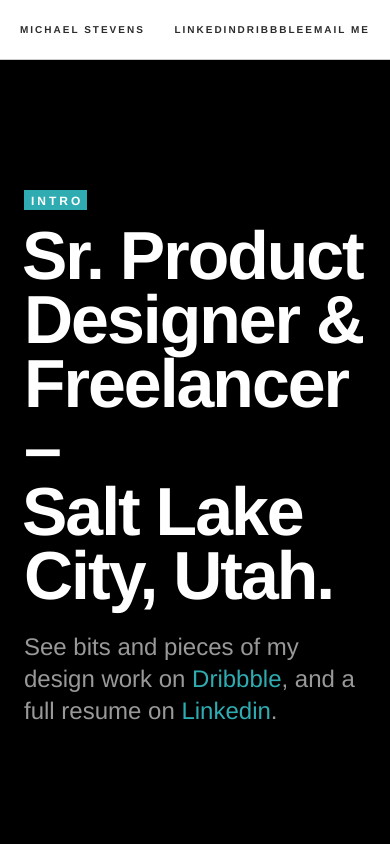
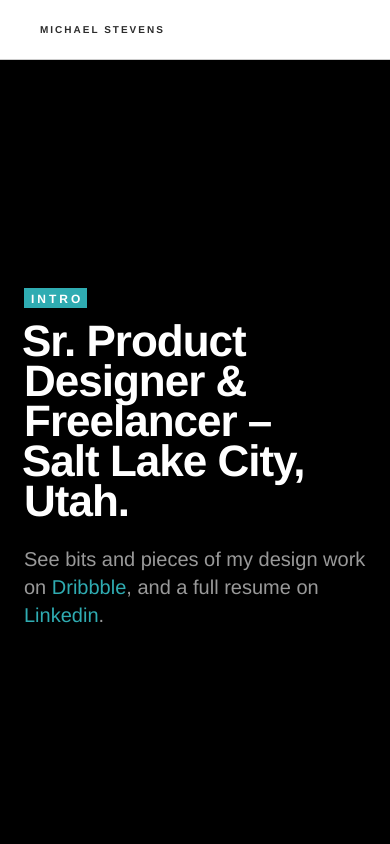
Before and after one commit to mich8060/portfolio, a React (Create React App) app: page / in a window 390 px wide. Shown: the top 844 px of the page. Built offline with nearby package versions, Linux system fonts and the light colour scheme; a web font is replaced by a local one.

Commit message:
Fixing Mobile

```diff
--- a/src/components/about/about.scss
+++ b/src/components/about/about.scss
@@ -1,3 +1,5 @@
+@import '../../design';
+
 .about {
     align-items: center;
     display:flex;
--- a/src/components/display/display.scss
+++ b/src/components/display/display.scss
@@ -1,10 +1,18 @@
+@import '../../design';
+
 .display {
-    font-size: 68px;
+    font-size: 44px;
     font-weight: 900;
-    letter-spacing: -2px;
-    line-height: 64px;
+    letter-spacing: -1px;
+    line-height: 40px;
     margin:12px 0 24px;
     text-indent: -2px;
+
+    @include breakpoint(tablet) {
+        font-size: 68px;
+        letter-spacing: -2px;
+        line-height: 64px;
+	}
 
     span {
         display:inline-block;
--- a/src/components/header/header.scss
+++ b/src/components/header/header.scss
@@ -16,21 +16,11 @@
     width:100%;
     z-index:99999;
 
-    &.light {
-        a {
-            color:#2c2c2c;
-        }
-    }
-
-    a {
-        color:#fff;
+    &--mark {
+        color:#2c2c2c;
+        display:block;
         margin:0;
-        padding:20px 0;
+        padding:20px;
         text-transform: uppercase;
-
-        @media only screen and (min-width:769px) {
-            display:block;
-            padding:20px;
-        }
     }
 }
--- a/src/components/header/index.js
+++ b/src/components/header/index.js
@@ -7,7 +7,7 @@ import Nav from '../nav/'
 function Header(){
     return(
         <header className="header light">
-            <Link to="/">Michael Stevens</Link>
+            <Link className="header--mark" to="/">Michael Stevens</Link>
             <Nav />
         </header>
     )
--- a/src/components/heading/heading.scss
+++ b/src/components/heading/heading.scss
@@ -1,9 +1,16 @@
+@import '../../design';
+
 .heading {
     color:rgba(255,255,255,0.60);
-    font-size: 24px;
+    font-size: 20px;
     font-weight:500;
-    line-height: 32px;
+    line-height: 28px;
     letter-spacing: 0;
+
+    @include breakpoint(tablet) {
+        font-size: 24px;
+        line-height: 32px;
+    }
 
     &.dark {
         color:rgba(0,0,0,0.60);
--- a/src/components/list/list.scss
+++ b/src/components/list/list.scss
@@ -1,10 +1,21 @@
+@import '../../design';
+
 .list {
     display:flex;
+    flex-direction:column;
     margin:48px 0;
+
+    @include breakpoint(tablet) {
+        flex-direction:row;
+    }
 
     &--column {
         flex-grow: 1;
-        width:50%;
+        width:100%;
+
+        @include breakpoint(tablet) {
+            width:50%;
+        }
     }
 
     &--title {
--- a/src/components/nav/nav.scss
+++ b/src/components/nav/nav.scss
@@ -1,7 +1,19 @@
+@import '../../design';
+
 .nav {
+    background:$white;
+    display:none;
     margin-left: auto;
 
-    @media only screen and (min-width:769px) {
+    @include breakpoint(tablet) {
         display:flex;
     }
+
+    a {
+        color:#2c2c2c;
+        display:block;
+        margin:0;
+        padding:0 20px;
+        text-transform: uppercase;
+    }
 }
--- a/src/components/project/project.scss
+++ b/src/components/project/project.scss
@@ -45,14 +45,14 @@
     }
 
     &--image {
-        display:flex;
-        justify-content: flex-end;
         overflow:hidden;
 
         @include breakpoint(tablet) {
             background-size: cover;
             background-repeat: no-repeat;
             bottom:0;
+            display:flex;
+            justify-content: flex-end;
             left:0;
             position:absolute;
             right:0;
@@ -62,9 +62,12 @@
         img {
             display:block;
             margin:0;
+            position:relative;
+            left:-30%;
             width:140%;
 
             @include breakpoint(tablet) {
+                left:0;
                 display:none;
             }
         }
--- a/src/components/role/role.scss
+++ b/src/components/role/role.scss
@@ -12,6 +12,6 @@
         color:#181818;
         font-size:18px;
         font-weight:700;
-        line-height: 16px;
+        line-height: 24px;
     }
 }
--- a/src/components/work/index.js
+++ b/src/components/work/index.js
@@ -10,7 +10,7 @@ function Work(){
     return(
         <Container theme="dark">
             <Subtitle>Work</Subtitle>
-            <Display>I have designed for brands such as Pluralsight, Backcountry, Skullcandy, Competitive Cyclist &amp; Jason's Deli.</Display>
+            <Display>I have designed for brands such as Pluralsight, Backcountry, Skullcandy, Competitive Cyclist &amp; <span>Jason's Deli</span>.</Display>
             <Heading>
                 In the past seventeen years I have made great efforts to continually develop,
                 grow and achieve success in all aspects of both design & business knowledge.
```
